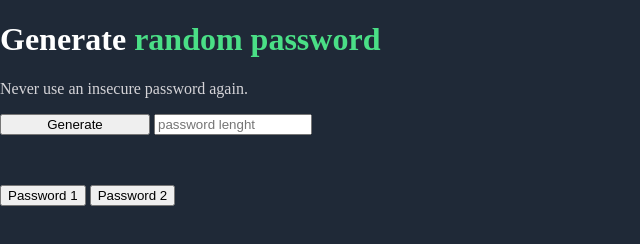
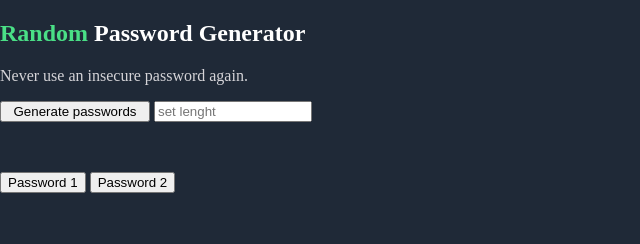
Before and after one commit to s7awh/pas-gen, a plain HTML site: page index.html in a window 1280 px wide. Shown: the whole page, without its empty margins (0-640 px from the left). Drawn offline with Linux system fonts and the light colour scheme; a web font is replaced by a local one.

Commit message:
added sections

```diff
--- a/index.html
+++ b/index.html
@@ -10,17 +10,22 @@
     <link href="https://fonts.googleapis.com/css2?family=Iceland&family=Karla:ital,wght@0,200..800;1,200..800&display=swap" rel="stylesheet">
 </head>
 <body>
-        <h1 class="main-text">Generate  <span class="green">random password</span> </h1>
+  <section class="first-section">
+    <h1 class="main-text"><span class="green">Random </span>Password </span>Generator</h1>
       <p>Never use an insecure password again.</p>
+  </section>
+  <section class="second-section">
     <div class="generator">
-          <button id="generator" onclick="generate()">Generate</button>
-          <input type="number" id="pass-lenght" name="pass-lenght" min="8" max="32"           placeholder="password lenght" />
+      <button id="generator" onclick="generate()">Generate passwords</button>
+      <input type="number" id="pass-lenght" name="pass-lenght" min="8" max="32"           placeholder="set lenght"/>
     </div>
-
+  </section>
+  <section class="third-section">
     <div class="copybtns">
-          <button class="passwords" id="pas1" onclick="copyPass()">Password 1</button>
+      <button class="passwords" id="pas1"` onclick="copyPass()">Password 1</button>
       <button class="passwords" id="pas2" onclick="copyPass()">Password 2</button>
     </div>
+  </section>
 <script src="script.js"></script>
 </body>
 </html>
```
Lines whose indentation alone changed are shown as unchanged.
